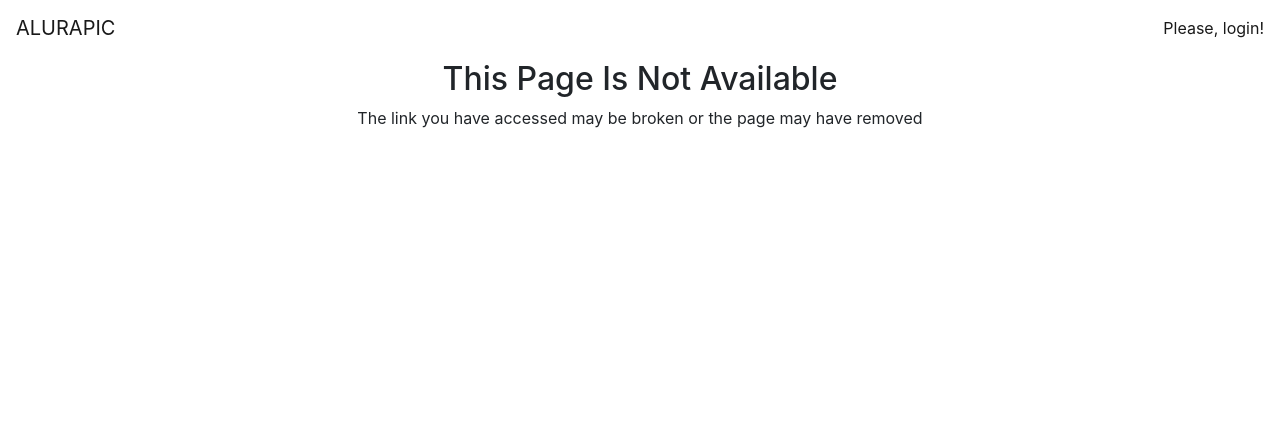
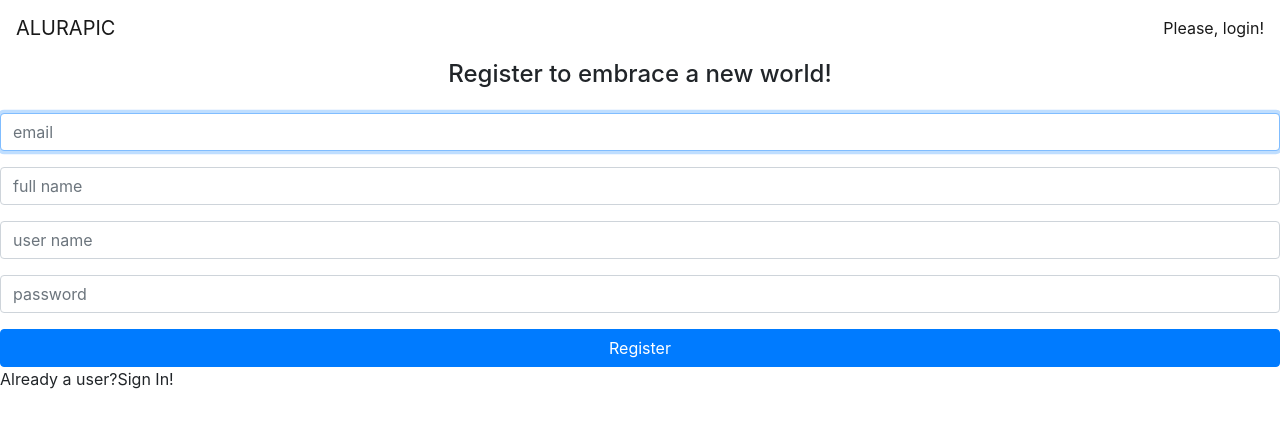
Before and after one commit to andreguterres/alura, an Angular app: page /signup in a window 1280 px wide. Shown: the top 428 px of the page. Built offline with nearby package versions, Linux system fonts and the light colour scheme.

Commit message:
Componente para fazer registro de novo usuário

```diff
--- a/src/app/app.routing.module.ts
+++ b/src/app/app.routing.module.ts
@@ -8,10 +8,13 @@
 import { PhotoListResolver } from './photos/photo-list/photo-list.resolver';
 import { SignInComponent } from './home/signin/signin.component';
 import { AuthGuard } from './core/auth/auth.guard';
+import { SignUpComponent } from './home/sigup/signup.component';
+
 
 const routes: Routes = [
 
   { path: '', component: SignInComponent, canActivate: [AuthGuard] },
+  { path: 'signup', component: SignUpComponent},
   { path: 'user/:userName', component: PhotoListComponent, resolve: { photos: PhotoListResolver }},
   { path: 'p/add', component: PhotoFormComponent },
   { path: '**', component: NotFoundComponent }
--- a/src/app/home/home.module.ts
+++ b/src/app/home/home.module.ts
@@ -1,6 +1,6 @@
 import { NgModule } from '@angular/core';
 import { SignInComponent } from './signin/signin.component';
-import { ReactiveFormsModule } from '@angular/forms';
+import { ReactiveFormsModule, FormsModule } from '@angular/forms';
 import { CommonModule } from '@angular/common';
 import { VMessageModule } from '../shared/componets/vmessage/vmessage.module';
 import { RouterModule } from '@angular/router';
@@ -11,6 +11,7 @@
   imports:
     [
       CommonModule,
+      FormsModule,
       ReactiveFormsModule,//ReactiveFormsModule disponibilza diretivas e ferramentas para fazer validações.
       VMessageModule,
       RouterModule
--- /dev/null
+++ b/src/app/home/sigup/signup.component.html
@@ -0,0 +1,23 @@
+<h4 class="text-center"> Register to embrace a new world!</h4>
+
+<form class="form mt-4">
+  <div class="form-group">
+    <input placeholder="email" class="form-control" autofocus>
+  </div>
+
+  <div class="form-group">
+    <input placeholder="full name" class="form-control">
+  </div>
+
+  <div class="form-group">
+    <input placeholder="user name" class="form-control">
+  </div>
+
+  <div class="form-group">
+    <input type="password" placeholder="password" class="form-control">
+  </div>
+
+  <button class="btn btn-primary btn-block">Register</button>
+
+  <p>Already a user?<a [routerLink]="['']">Sign In!</a></p>
+</form>
```
Also changed, not shown: src/app/home/sigup/signup.component.ts (added, +8 -0 lines).
